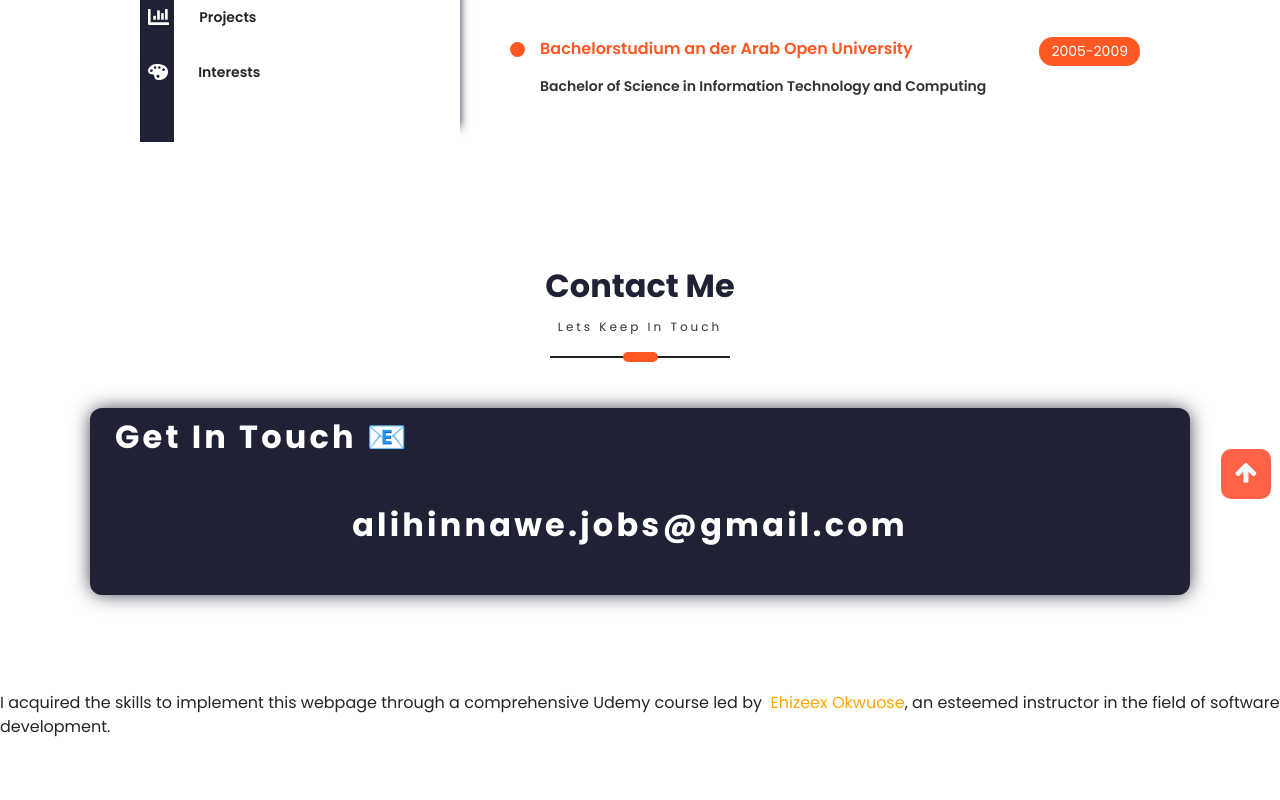
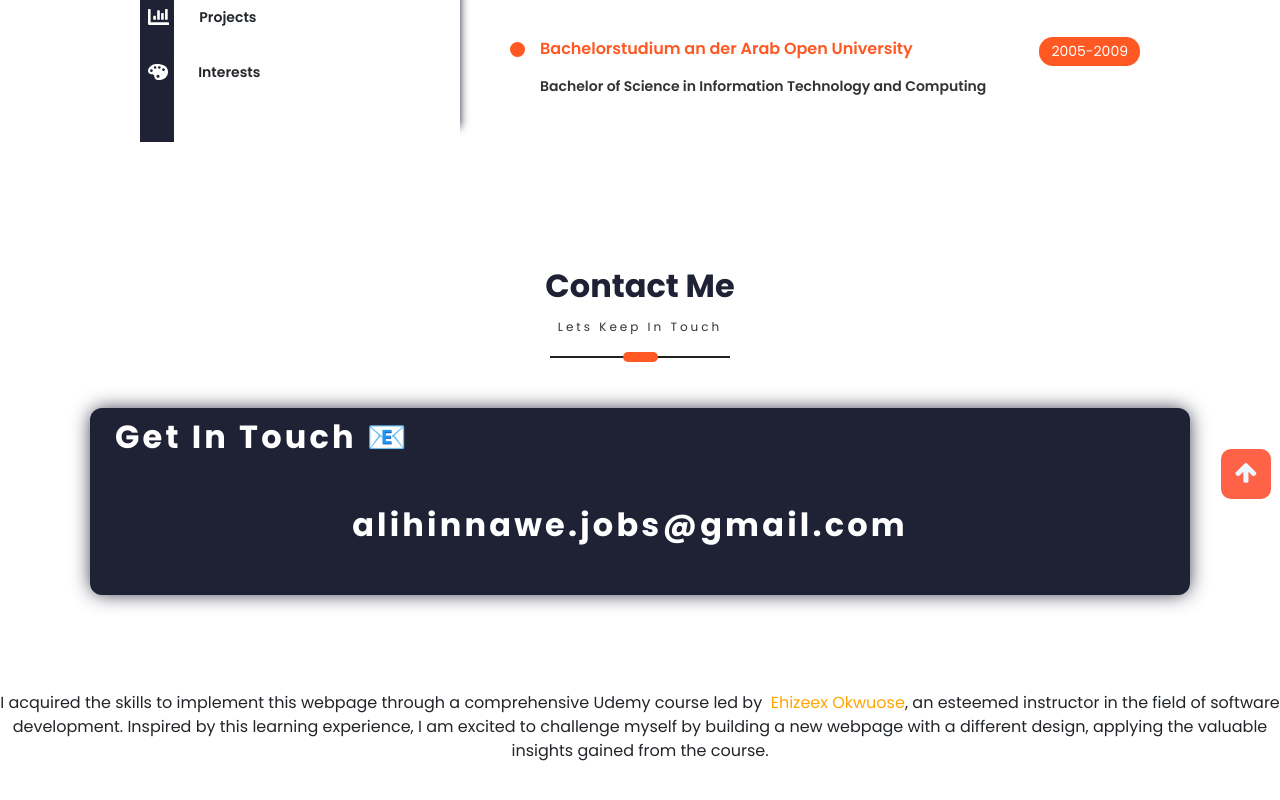
Before and after one commit to alihinnawe/portfolio-react, a React (Create React App) app: page / in a window 1280 px wide. Shown: the part 2004-2804 px from the top of the page. Built offline with nearby package versions, Linux system fonts and the light colour scheme; a web font is replaced by a local one.

Commit message:
owner of this webpage

```diff
--- a/src/PortfolioContainer/ContactMe/ContactMe.js
+++ b/src/PortfolioContainer/ContactMe/ContactMe.js
@@ -50,7 +50,7 @@ export default function ContactMe(props) {
       <br></br>
       <br></br>
       <br></br>
-      <p>
+      <p style={{ textAlign: "center" }}>
         I acquired the skills to implement this webpage through a comprehensive
         Udemy course led by
         <a
@@ -61,7 +61,10 @@ export default function ContactMe(props) {
         >
           &nbsp; Ehizeex Okwuose
         </a>
-        , an esteemed instructor in the field of software development.
+        , an esteemed instructor in the field of software development. Inspired
+        by this learning experience, I am excited to challenge myself by
+        building a new webpage with a different design, applying the valuable
+        insights gained from the course.
       </p>
     </div>
   );
```
